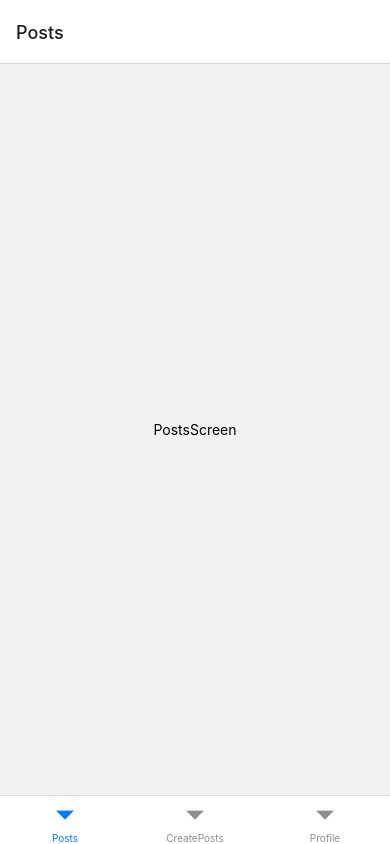
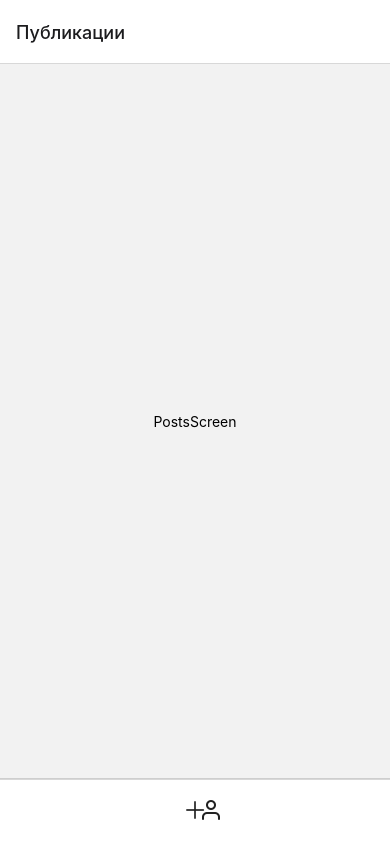
Before and after one commit to kate-zahorui/react-native-project, a React Native app: screen / in a window 390 px wide. Built offline with nearby package versions, Linux system fonts and the light colour scheme.

Commit message:
Adds icons and styles for bottom navigation

```diff
--- a/package.json
+++ b/package.json
@@ -22,6 +22,7 @@
     "react-native": "0.70.5",
     "react-native-safe-area-context": "4.4.1",
     "react-native-screens": "~3.18.0",
+    "react-native-vector-icons": "^9.2.0",
     "react-native-web": "~0.18.9"
   },
   "devDependencies": {
--- a/routes/PrivateRoutes.jsx
+++ b/routes/PrivateRoutes.jsx
@@ -1,5 +1,7 @@
 import React from "react";
 import { createBottomTabNavigator } from "@react-navigation/bottom-tabs";
+import { SimpleLineIcons, AntDesign, Feather } from "@expo/vector-icons";
+import { StyleSheet } from "react-native";
 
 import { CreatePostsScreen, PostsScreen, ProfileScreen } from "../screens/main";
 
@@ -7,12 +9,76 @@ const MainTab = createBottomTabNavigator();
 
 const PrivateRoutes = () => {
   return (
-    <MainTab.Navigator initialRouteName="Posts" backBehavior="initialRoute ">
-      <MainTab.Screen name="Posts" component={PostsScreen} />
-      <MainTab.Screen name="CreatePosts" component={CreatePostsScreen} />
-      <MainTab.Screen name="Profile" component={ProfileScreen} />
+    <MainTab.Navigator
+      initialRouteName="Публикации"
+      backBehavior="initialRoute"
+      screenOptions={{
+        tabBarShowLabel: false,
+        tabBarStyle: styles.container,
+        tabBarItemStyle: styles.item,
+        tabBarActiveBackgroundColor: "#FF6C00",
+      }}
+    >
+      <MainTab.Screen
+        name="Публикации"
+        component={PostsScreen}
+        options={{
+          tabBarIcon: ({ focused }) => (
+            <SimpleLineIcons
+              name="grid"
+              size={24}
+              color={focused ? "#ffffff" : "#212121"}
+            />
+          ),
+        }}
+      />
+      <MainTab.Screen
+        name="Создать публикацию"
+        component={CreatePostsScreen}
+        options={{
+          tabBarIcon: ({ focused }) => (
+            <AntDesign
+              name="plus"
+              size={24}
+              color={focused ? "#ffffff" : "#212121"}
+            />
+          ),
+        }}
+      />
+      <MainTab.Screen
+        name="Профиль"
+        component={ProfileScreen}
+        options={{
+          tabBarIcon: ({ focused }) => (
+            <Feather
+              name="user"
+              size={24}
+              color={focused ? "#ffffff" : "#212121"}
+            />
+          ),
+          headerShown: false,
+        }}
+      />
     </MainTab.Navigator>
   );
 };
 
+const styles = StyleSheet.create({
+  container: {
+    alignItems: "center",
+    minHeight: 65,
+    backgroundColor: "#ffffff",
+    boxShadow: "0px -0.5px 0px rgba(0, 0, 0, 0.3)",
+  },
+  item: {
+    marginBottom: 10,
+    marginTop: 10,
+    marginLeft: 8,
+    marginRight: 8,
+    height: 40,
+    maxWidth: 70,
+    borderRadius: 20,
+  },
+});
+
 export default PrivateRoutes;
```
Also changed, not shown: 1 other file (tests, documents, lock files or other folders).
